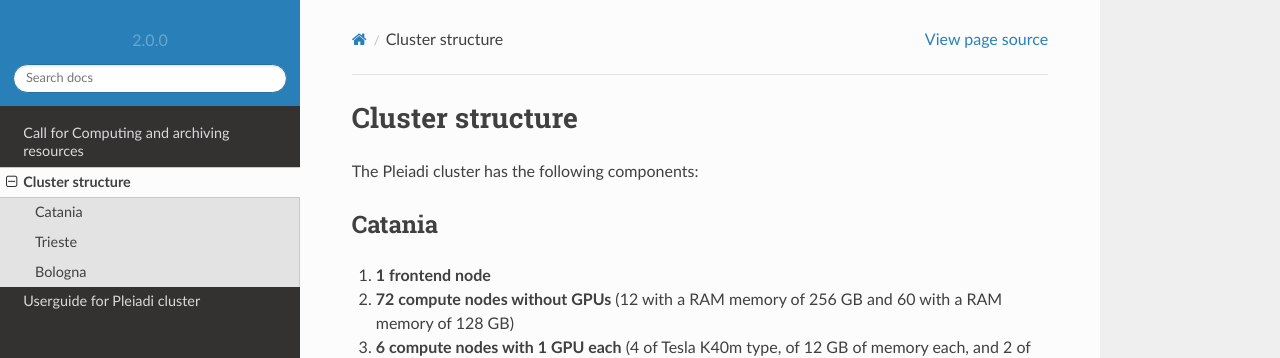
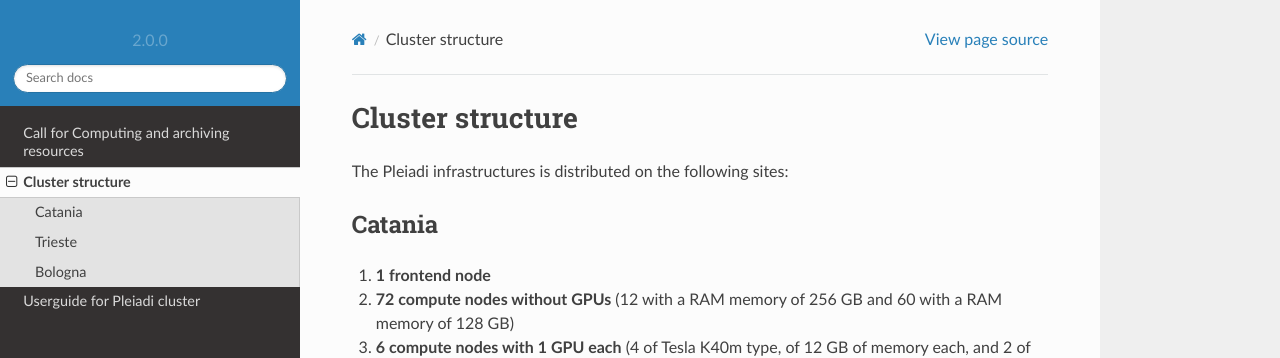
Before and after one commit to fvitello/pleiadi-doc, a Sphinx documentation site: the page built from docs/clusters/index.rst, in a window 1280 px wide and 900 px high. Shown: the top 358 px of the window. Built offline with Sphinx 7.4.7 and the Read the Docs theme 2.0.0, drawn with Linux system fonts in a browser that asks for light colours; pages that are not in the unit, such as notebooks, are missing from menus.

Commit message:
Update index.rst

```diff
--- a/docs/clusters/index.rst
+++ b/docs/clusters/index.rst
@@ -2,7 +2,7 @@
 Cluster structure
 *******************
 
-The Pleiadi cluster has the following components:
+The Pleiadi infrastructures is distributed on the following sites:
 
 Catania
 ^^^^^^^^^^^^^^^^^^^^^^
```
